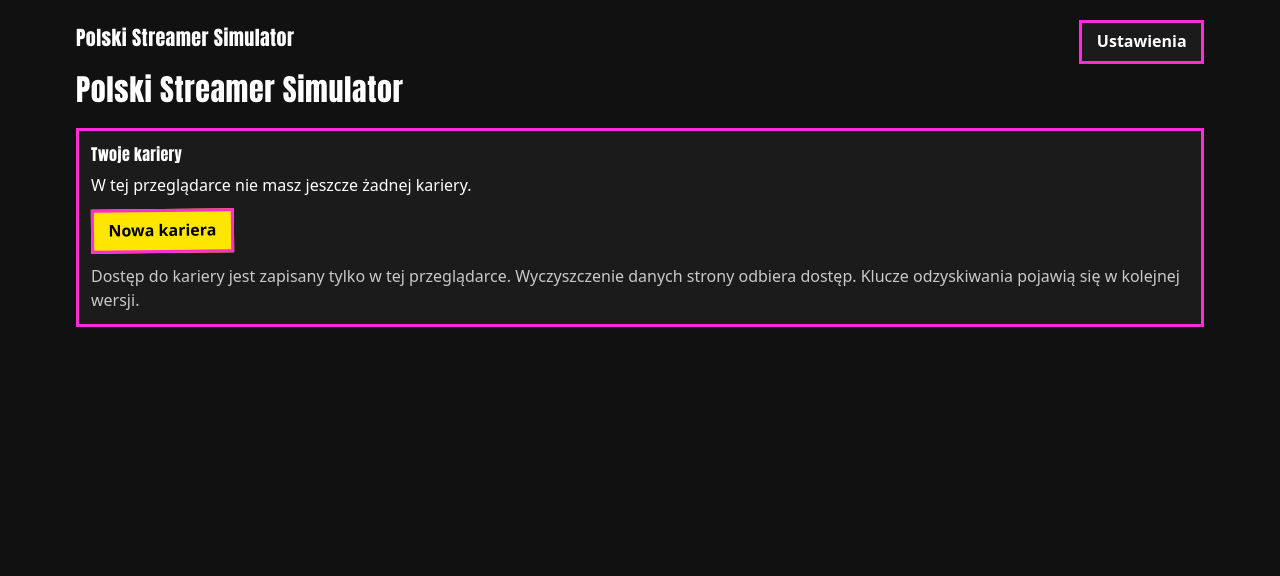
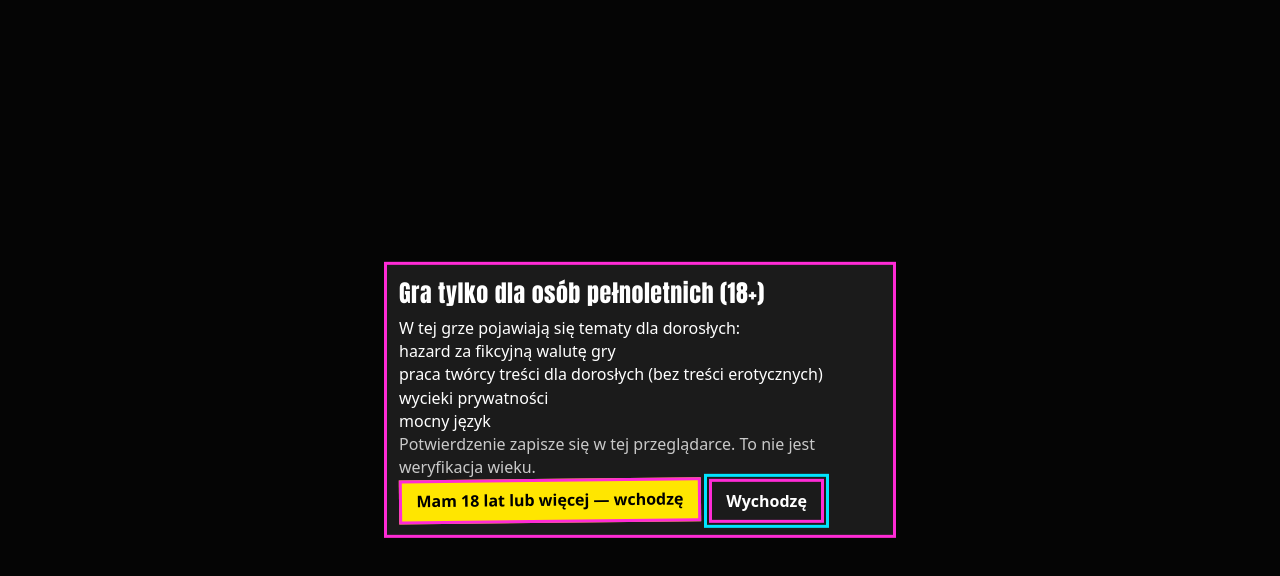
Before and after one commit to adamcharusta/PolskiStreamerSimulator, a React (Vite) app in the folder source/frontend/: page / in a window 1280 px wide. Shown: the top 576 px of the page. Built offline with nearby package versions, Linux system fonts and the light colour scheme.

Commit message:
feat(frontend): require an explicit 18+ choice before play
Refs #11.

Co-Authored-By: Claude Opus 5.5 <noreply@anthropic.com>

```diff
--- a/source/frontend/src/App.tsx
+++ b/source/frontend/src/App.tsx
@@ -4,6 +4,7 @@ import { useState } from 'react';
 
 import { createQueryClient } from './app/queryClient';
 import { type AppRouter, createAppRouter } from './app/router';
+import { AgeGate } from './features/age-gate/AgeGate';
 
 export interface AppProps {
   readonly router?: AppRouter;
@@ -15,7 +16,9 @@ export function App(props: AppProps) {
   const [queryClient] = useState(() => props.queryClient ?? createQueryClient());
   return (
     <QueryClientProvider client={queryClient}>
-      <RouterProvider router={router} />
+      <AgeGate>
+        <RouterProvider router={router} />
+      </AgeGate>
     </QueryClientProvider>
   );
 }
--- /dev/null
+++ b/source/frontend/src/features/age-gate/AgeGate.tsx
@@ -0,0 +1,114 @@
+import { AlertDialog } from 'radix-ui';
+import { type ReactNode, useState } from 'react';
+import { useTranslation } from 'react-i18next';
+
+import { Button } from '@/components/ui/Button';
+
+const gateKey = 'pss.ageGate.v1';
+const noticeKey = 'pss.onlineNotice.v1';
+const gameThemes = ['gambling', 'adult', 'privacy', 'language'] as const;
+
+type GateState = 'asking' | 'confirmed' | 'declined';
+
+function storedValue(key: string): string | null {
+  try {
+    return localStorage.getItem(key);
+  } catch {
+    return null;
+  }
+}
+
+function rememberValue(key: string, value: string): void {
+  try {
+    localStorage.setItem(key, value);
+  } catch {
+    // The explicit choice still applies for this page when storage is blocked.
+  }
+}
+
+/**
+ * A presentation gate, not age verification (content and experience §2): nothing of the game — routes, copy or
+ * requests — renders before an explicit confirmation. Escape and outside clicks never close it.
+ */
+export function AgeGate({ children }: { readonly children: ReactNode }) {
+  const { t } = useTranslation();
+  const [state, setState] = useState<GateState>(() =>
+    storedValue(gateKey) === 'confirmed' ? 'confirmed' : 'asking',
+  );
+  const [noticeOpen, setNoticeOpen] = useState(() => storedValue(noticeKey) !== 'dismissed');
+
+  if (state === 'declined') {
+    return (
+      <main className="shell grid min-h-screen place-content-center gap-2 text-center">
+        <h1 className="heading text-3xl">{t('gate.exitTitle')}</h1>
+        <p>{t('gate.exitBody')}</p>
+      </main>
+    );
+  }
+
+  if (state === 'confirmed') {
+    return (
+      <>
+        {noticeOpen && (
+          <div role="status" className="topbar justify-between">
+            <span>{t('notice.online')}</span>
+            <Button
+              onClick={() => {
+                rememberValue(noticeKey, 'dismissed');
+                setNoticeOpen(false);
+              }}
+            >
+              {t('notice.dismiss')}
+            </Button>
+          </div>
+        )}
+        {children}
+      </>
+    );
+  }
+
+  return (
+    <AlertDialog.Root open>
+      <AlertDialog.Portal>
+        <AlertDialog.Overlay className="dialog-overlay" />
+        <AlertDialog.Content
+          className="dialog panel"
+          onEscapeKeyDown={(event) => {
+            event.preventDefault();
+          }}
+        >
+          <AlertDialog.Title className="panel-title text-2xl">{t('gate.title')}</AlertDialog.Title>
+          <AlertDialog.Description>{t('gate.body')}</AlertDialog.Description>
+          <ul>
+            {gameThemes.map((name) => (
+              <li key={name}>{t(`gate.themes.${name}`)}</li>
+            ))}
+          </ul>
+          <p className="muted">{t('gate.note')}</p>
+          <div className="flex flex-wrap gap-2">
+            <AlertDialog.Action asChild>
+              <Button
+                variant="primary"
+                onClick={() => {
+                  rememberValue(gateKey, 'confirmed');
+                  setState('confirmed');
+                }}
+              >
+                {t('gate.confirm')}
+              </Button>
+            </AlertDialog.Action>
+            <AlertDialog.Cancel asChild>
+              <Button
+                onClick={() => {
+                  setState('declined');
+                }}
+              >
+                {t('gate.leave')}
+              </Button>
+            </AlertDialog.Cancel>
+          </div>
+        </AlertDialog.Content>
+      </AlertDialog.Portal>
+    </AlertDialog.Root>
+  );
+}
```
Also changed, not shown: 4 other files (tests, documents, lock files or other folders).
